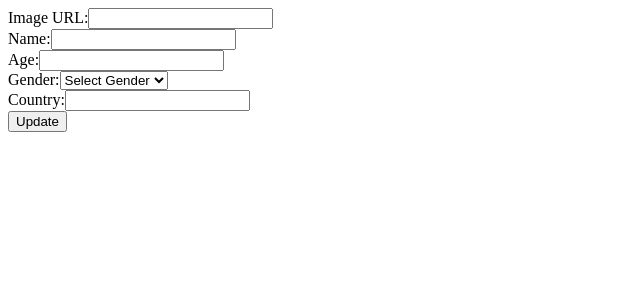
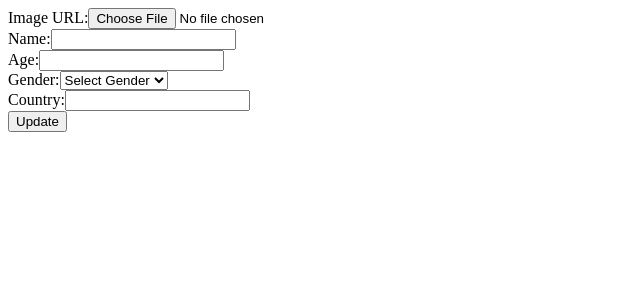
Before and after one commit to alvyWeb/tennisappF, a Next.js app: page /info in a window 1280 px wide. Shown: the top 300 px of the page, without its empty margins (0-640 px from the left). Built offline with nearby package versions, Linux system fonts and the light colour scheme.

Commit message:
Update page.js

```diff
--- a/app/info/page.js
+++ b/app/info/page.js
@@ -37,7 +37,7 @@ export default function UserDataForm() {
         <div>
           <label htmlFor="image">Image URL:</label>
           <input
-            type="text"
+            type="file"
             id="image"
             value={image}
             onChange={(e) => setImage(e.target.value)}
```
